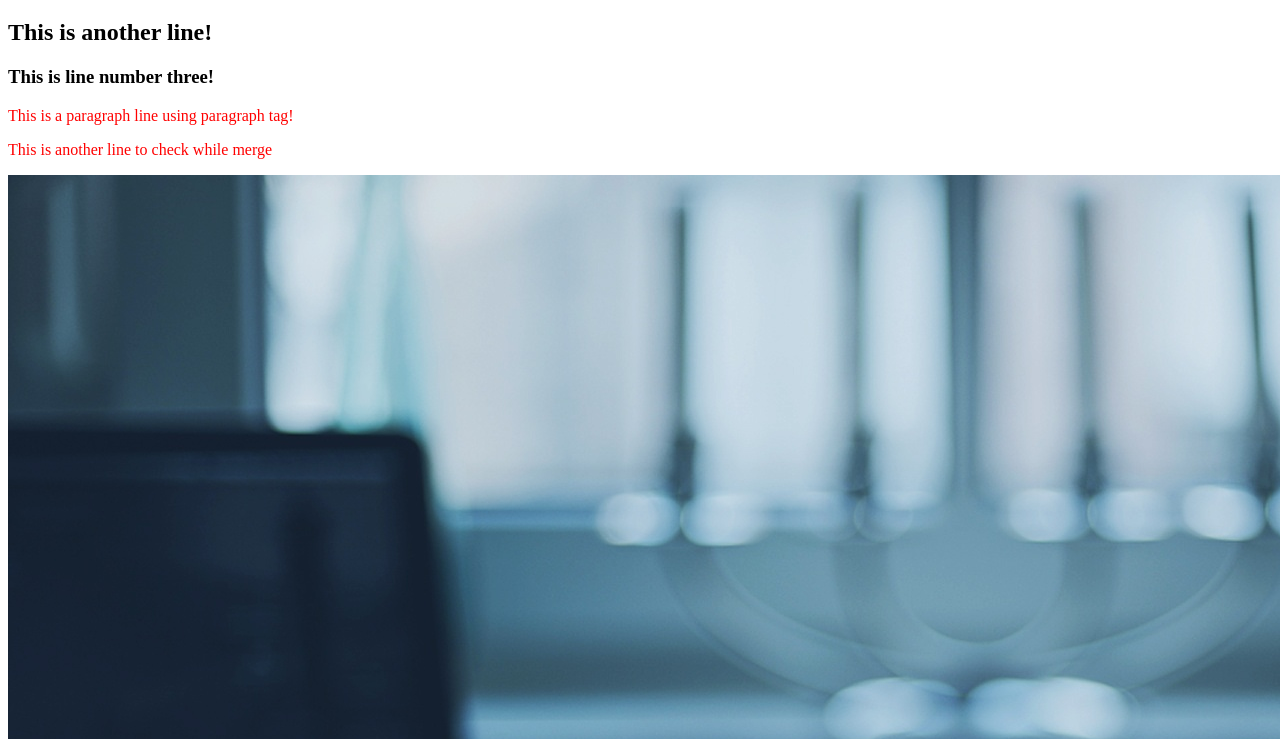
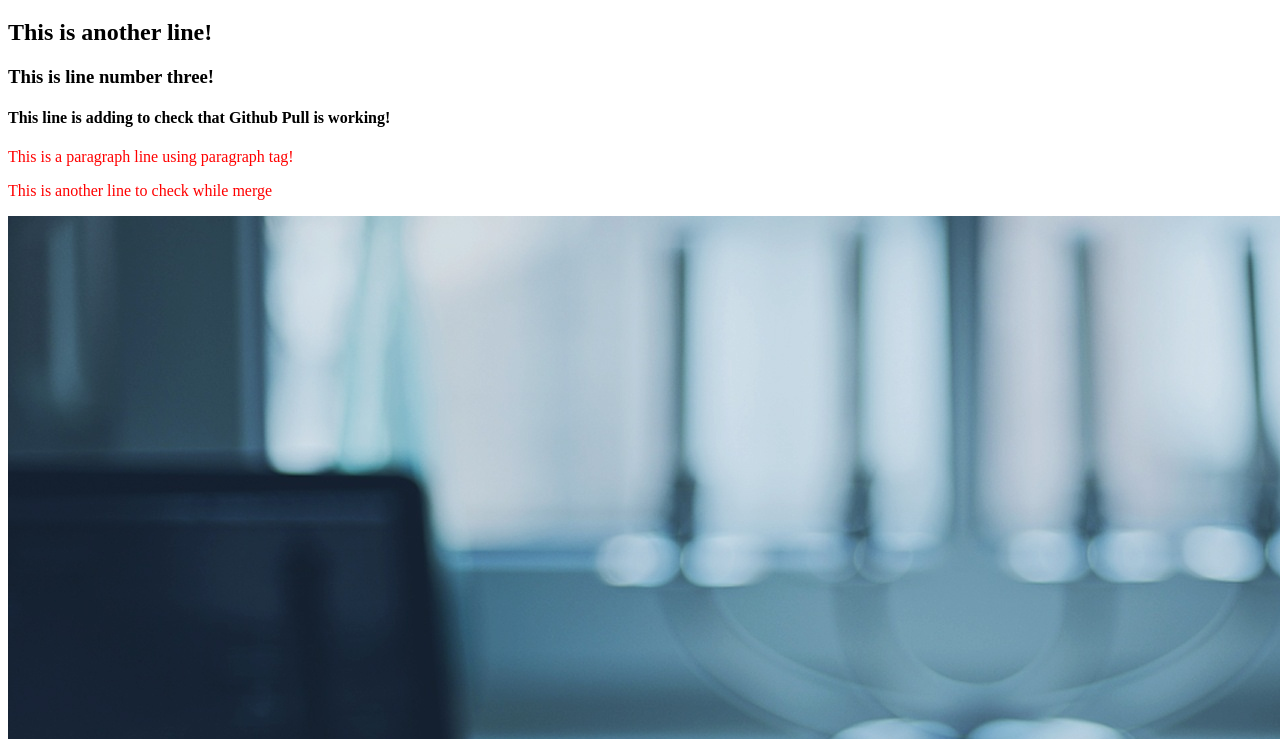
Before and after one commit to Hrithikishere/my-first-repo, a plain HTML site: page index.html in a window 1280 px wide. Shown: the part 61-800 px from the top of the page. Drawn offline with Linux system fonts and the light colour scheme.

Commit message:
Update index.html

```diff
--- a/index.html
+++ b/index.html
@@ -11,6 +11,7 @@
         <h1>I can push code to Github Now!</h1>
         <h2>This is another line!</h2>
         <h3>This is line number three!</h3>
+        <h4> This line is adding to check that Github Pull is working! </h4>
 
         <p>This is a paragraph line using paragraph tag!</p>
         <p>This is another line to check while merge</p>
```
